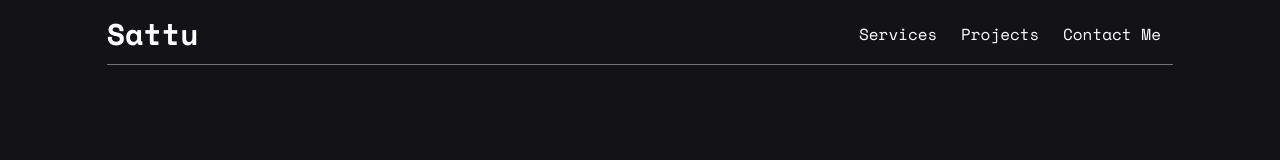
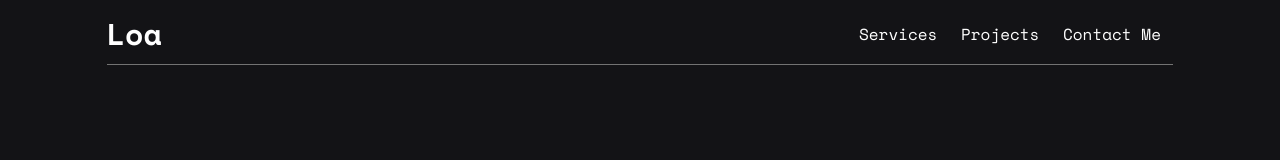
Before and after one commit to LoaGnadjouSoumahoro/my-portfolio, a Next.js app: page / in a window 1280 px wide. Shown: the top 160 px of the page. Built offline with nearby package versions, Linux system fonts and the light colour scheme.

Commit message:
Ajout du prénom dans la navbar

```diff
--- a/app/Navbar.tsx
+++ b/app/Navbar.tsx
@@ -11,7 +11,7 @@ const Navbar = (props: Props) => {
     <div className="flex items-center justify-between  flex-nowrap w-full pb-3 border-b-[1px] border-neutral-500">
       <div className="sm:text-3xl text-xl font-bold inline-block">
         <a href="/" className="inline-block">
-          Sattu
+          Loa
         </a>
       </div>
       <div className="sm:hidden" onClick={() => setShowNav(!showNav)}>
```
Also changed, not shown: app/Container.tsx (+0 -8 lines).
